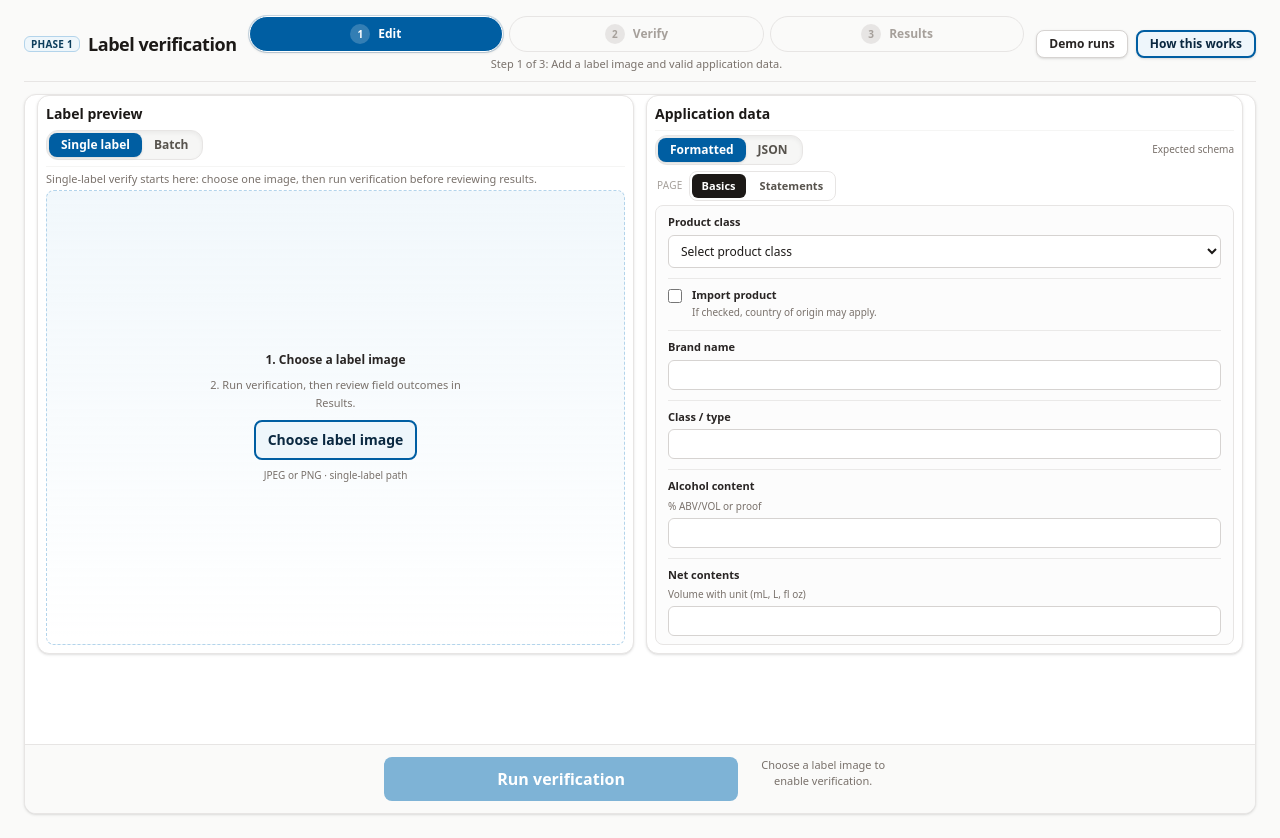
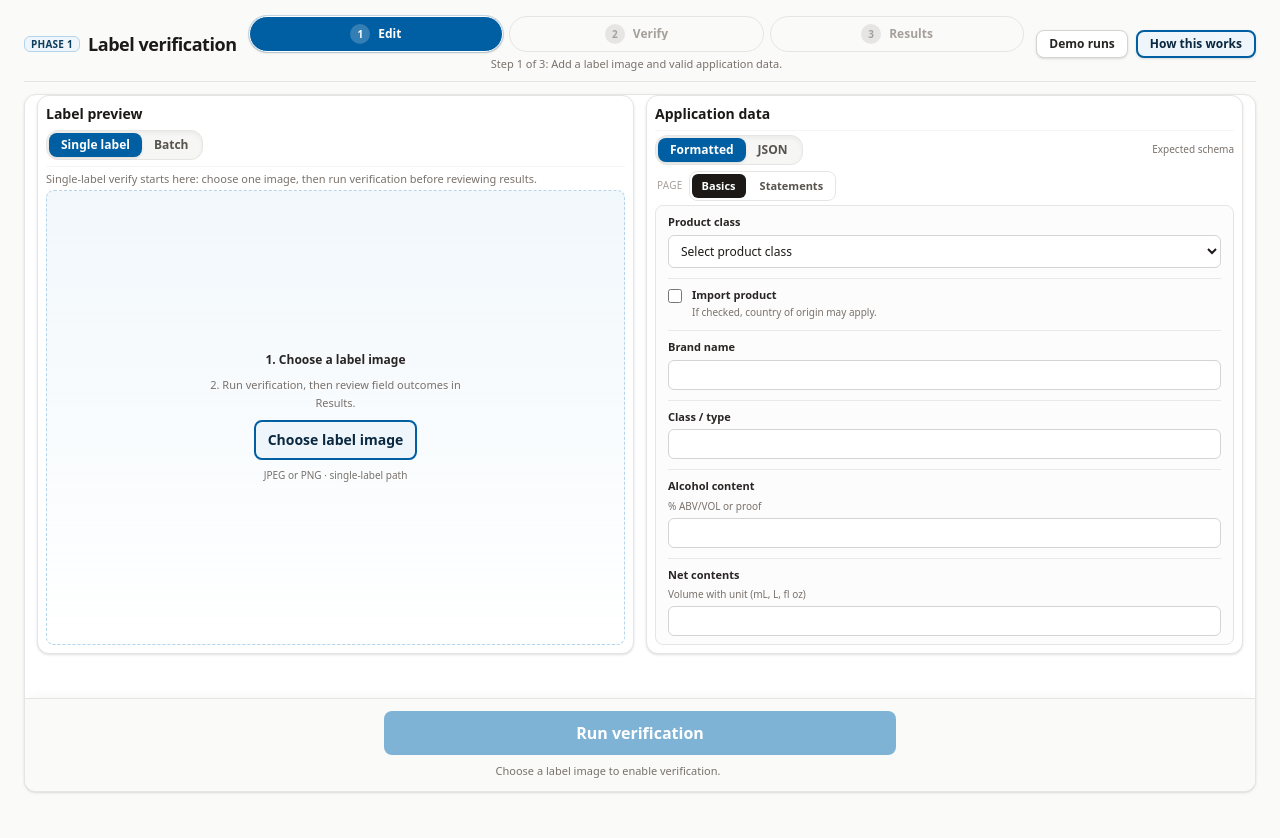
Before and after one commit to JWadeOn/ttb-alcohol-label-verifier, a Next.js app: page / in a window 1280 px wide. After the commit the page ends 800 px from the top, so only its background shows below. Built offline with nearby package versions, Linux system fonts and the light colour scheme.

Commit message:
Fix Edit footer clipped below viewport on short screens.
Use h-dvh flex layout so the workbench fills space below the header
instead of a fixed 88svh grid; keep Run verification in a pinned footer
row with safe-area padding.

```diff
--- a/app/page.tsx
+++ b/app/page.tsx
@@ -1084,8 +1084,8 @@ export default function HomePage() {
   }
 
   return (
-    <main className="mx-auto flex max-w-7xl flex-col gap-3 px-4 pt-2 pb-5 sm:gap-3 sm:px-6 sm:pt-3 sm:pb-6">
-      <header className="pointer-events-none relative z-20 grid grid-cols-1 gap-x-3 gap-y-2 border-b border-stone-200 py-1 pb-2 sm:grid-cols-[minmax(0,auto)_minmax(0,1fr)_auto] sm:items-center sm:gap-y-0">
+    <main className="mx-auto flex h-dvh max-h-dvh min-h-0 max-w-7xl flex-col gap-2 overflow-hidden px-4 pt-2 pb-2 sm:gap-3 sm:px-6 sm:pt-3">
+      <header className="pointer-events-none relative z-20 grid shrink-0 grid-cols-1 gap-x-3 gap-y-2 border-b border-stone-200 py-1 pb-2 sm:grid-cols-[minmax(0,auto)_minmax(0,1fr)_auto] sm:items-center sm:gap-y-0">
         <div className="pointer-events-auto flex min-w-0 items-center gap-2 justify-self-start">
           <span className="inline-flex shrink-0 items-center rounded-md border border-ttb-200 bg-ttb-50 px-1.5 py-0.5 text-[10px] font-semibold uppercase leading-none tracking-wide text-ttb-800">
             Phase 1
@@ -1218,14 +1218,14 @@ export default function HomePage() {
         </div>
       </header>
 
-      <form onSubmit={onSubmit} className="relative z-10 flex flex-col gap-2">
+      <form onSubmit={onSubmit} className="relative z-10 flex min-h-0 flex-1 flex-col gap-2">
         <div
-          className={`grid min-h-0 w-full overflow-hidden rounded-xl border border-stone-200 bg-white shadow-sm ${
+          className={`grid min-h-0 w-full flex-1 overflow-hidden rounded-xl border border-stone-200 bg-white shadow-sm ${
             workflowPhase === "edit"
-              ? "h-[min(88svh,680px)] grid-rows-[minmax(0,1fr)_auto] sm:h-[min(90svh,720px)]"
+              ? "grid-rows-[minmax(0,1fr)_auto]"
               : workflowPhase === "results"
-                ? "max-h-[min(92svh,900px)] grid-rows-[auto_minmax(0,1fr)] sm:max-h-[min(92svh,880px)]"
-                : "h-[min(88svh,680px)] grid-rows-[auto_minmax(0,1fr)_auto] sm:h-[min(90svh,720px)]"
+                ? "grid-rows-[auto_minmax(0,1fr)]"
+                : "grid-rows-[auto_minmax(0,1fr)_auto]"
           }`}
         >
           {workflowPhase === "verify" ? (
@@ -2142,8 +2142,8 @@ export default function HomePage() {
           </div>
 
           {workflowPhase !== "results" ? (
-            <div className="shrink-0 border-t border-stone-200 bg-stone-50 px-3 py-3 sm:px-4">
-              <div className="mx-auto flex w-full max-w-lg flex-col gap-2 sm:flex-row sm:justify-center sm:gap-3">
+            <div className="shrink-0 border-t border-stone-200 bg-stone-50 px-3 py-3 pb-[max(0.75rem,env(safe-area-inset-bottom))] shadow-[0_-4px_12px_-6px_rgba(0,0,0,0.08)] sm:px-4">
+              <div className="mx-auto flex w-full max-w-lg flex-col items-stretch gap-2">
                 {workflowPhase === "edit" ? (
                   <>
                     <button
@@ -2158,7 +2158,7 @@ export default function HomePage() {
                             ? primaryActionDisabledReason ?? "Complete required inputs to continue."
                             : undefined
                       }
-                      className="w-full cursor-pointer rounded-lg bg-ttb-600 px-8 py-2.5 text-base font-semibold text-white shadow-md transition hover:bg-ttb-700 disabled:cursor-not-allowed disabled:bg-ttb-300 disabled:text-white disabled:shadow-none disabled:hover:bg-ttb-300 sm:max-w-md"
+                      className="w-full cursor-pointer rounded-lg bg-ttb-600 px-6 py-2.5 text-base font-semibold text-white shadow-md transition hover:bg-ttb-700 disabled:cursor-not-allowed disabled:bg-ttb-300 disabled:text-white disabled:shadow-none disabled:hover:bg-ttb-300"
                     >
                       {uploadMode === "batch"
                         ? batchLoading
@@ -2183,7 +2183,7 @@ export default function HomePage() {
                     <button
                       type="button"
                       onClick={() => setWorkflowPhase("results")}
-                      className="w-full cursor-pointer rounded-lg bg-ttb-600 px-8 py-2.5 text-base font-semibold text-white shadow-md transition hover:bg-ttb-700 sm:max-w-md"
+                      className="w-full cursor-pointer rounded-lg bg-ttb-600 px-6 py-2.5 text-base font-semibold text-white shadow-md transition hover:bg-ttb-700"
                     >
                       View results
                     </button>
```
